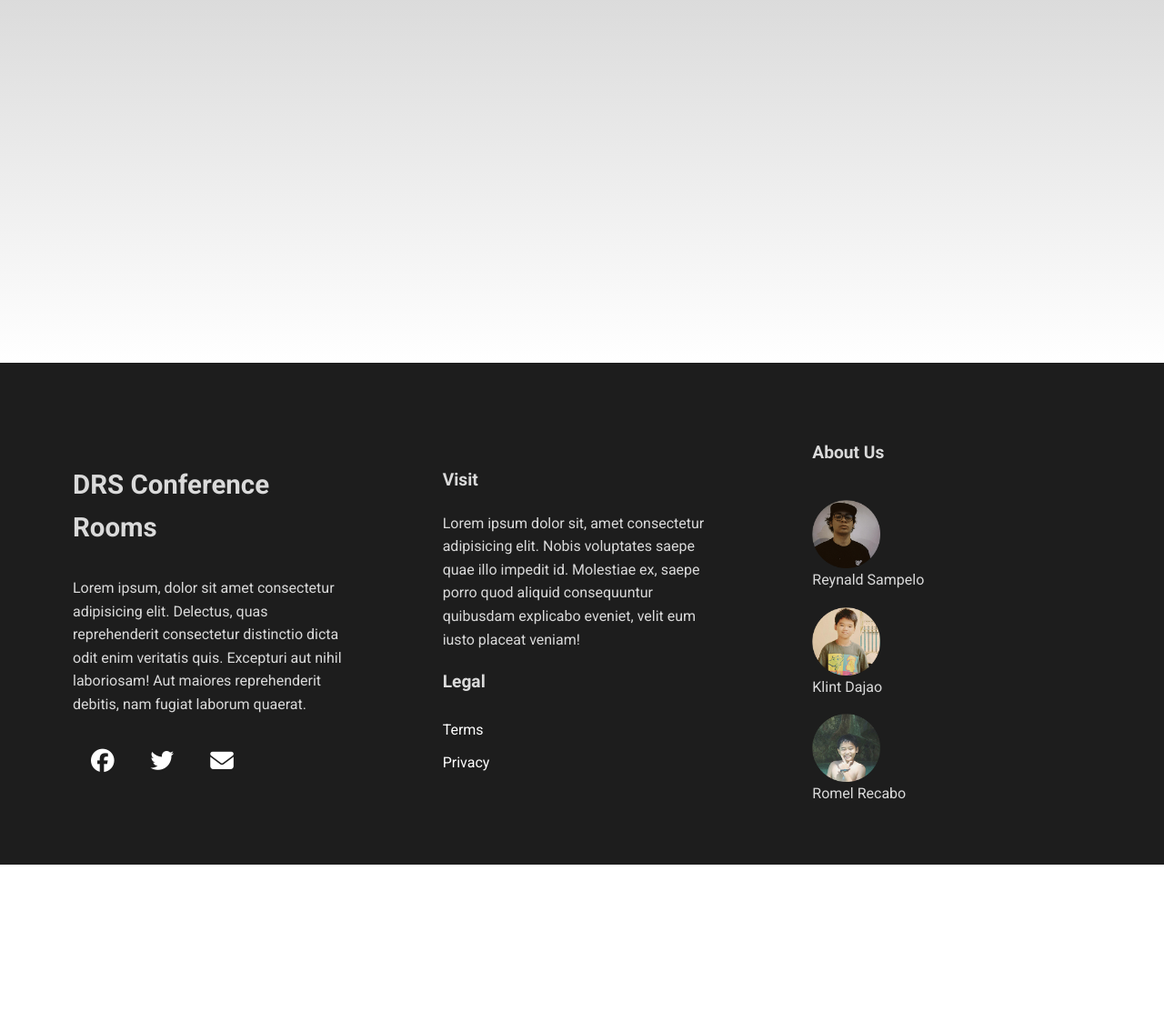
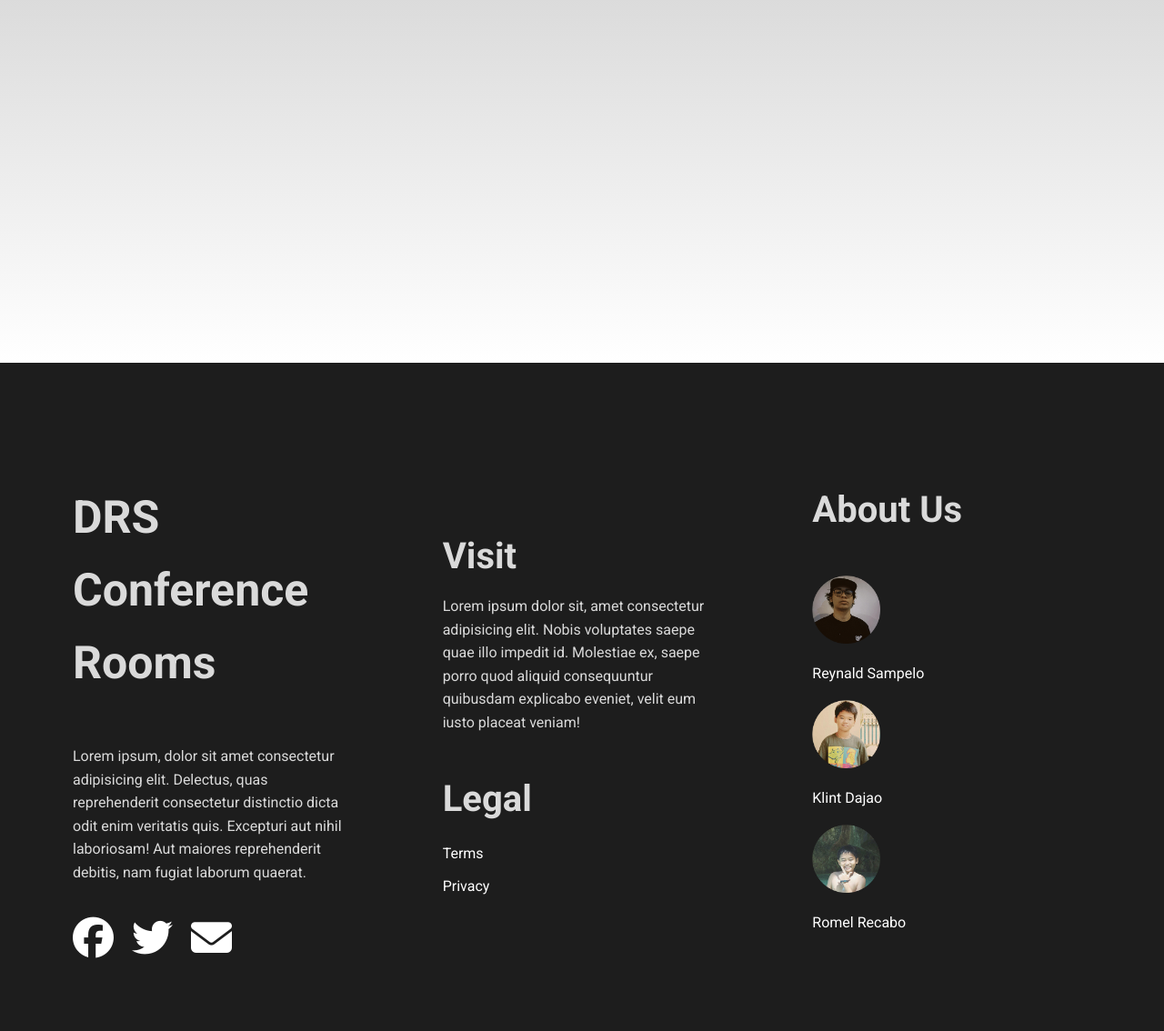
Before and after one commit to 1rkennethr1/DRS-Conference-Room-Reservation-System, a Django app: page /home/ in a window 1280 px wide. Shown: the part 1681-2815 px from the top of the page at 91% size. Before the commit the page ends 2632 px from the top, so only its background shows below. Run offline with Django 3.2, Linux system fonts and the light colour scheme; some libraries are stand-ins or nearby versions.

Commit message:
font sizes to pixels, footer media queries

```diff
--- a/ReservationSystem/static/css/styles.css
+++ b/ReservationSystem/static/css/styles.css
@@ -356,10 +370,8 @@ h3{
 }
 
 .footer-container{
-	height: 69vh;
+	min-height: 69vh;
 	background: rgb(29, 29, 29);
-	display: grid;
-	place-items: center;
 	display: grid;
 	grid-template-columns: 1fr 1fr 1fr;
 	grid-template-rows: 1fr;
@@ -368,14 +380,13 @@ h3{
 		". . .";
 	justify-content: center;
 	align-content: center;
-	justify-items: center;
 	align-items: center;
 	padding: 5em;
 	color:  rgb(218, 218, 218);
 }
 
 .brand h3{
-	font-size: 2.3vw;
+	font-size: 50px;
 }
 .brand ul{
 	margin:1em 0;
@@ -387,8 +398,8 @@ h3{
 	text-align: center;
 	display: block;
 	float: left;
-	font-size: 2vw;
-	padding: 20px;
+	font-size: 45px;
+	padding: 20px 20px 0 0;
 	color: #fff;
 }
 .brand a:hover{
@@ -397,7 +408,8 @@ h3{
 }
 
 .loc h3{
-	font-size: 1.5vw;
+	font-size: 40px;
+	margin-bottom: 10px;
 }
 .loc li{
 	list-style-type: none;
@@ -412,22 +424,6 @@ h3{
 	transition: var(--transition);
 	color: rgb(104, 104, 104);
 }
-.aboutus-container {
-	max-height: 69;
-	display: grid;
-	grid-template-columns: 1fr;
-	grid-template-rows: 1fr 1fr 1fr 1fr;
-	gap: 17px 1px;
-	grid-template-areas:
-			"."
-			"."
-			"."
-			".";
-	justify-content: center;
-	align-content: center;
-	justify-items: start;
-	align-items: center;
-}
 
 .aboutus img{
 	width: 30%;
@@ -436,11 +432,39 @@ h3{
 }
 
 .aboutus h3{
-	font-size: 1.5vw;
+	font-size: 40px;
 }
 
 .p1{
 	display:flex;
 	flex-wrap: wrap;
 	align-items: center;
+	margin: 1em 0;
 }
+.p1 img{
+	margin-bottom: 20px;
+}
+
+.p1 a{
+	text-decoration: none;
+	color: #fff;
+}
+
+.p1 a:hover{
+	transition: var(--transition);
+	color: rgb(104, 104, 104);
+}
+
+@media screen and (max-width: 992px) {
+	.footer-container{
+
+		grid-template-columns: 1fr;
+		grid-template-rows: 1fr 1fr 1fr;
+		gap: 0px 100px;
+		grid-template-areas:
+			"."
+			"."
+			".";
+
+	}
+}
--- a/ReservationSystem/templates/index.html
+++ b/ReservationSystem/templates/index.html
@@ -136,6 +136,7 @@
 						<li><a href=""><i class="fa-solid fa-envelope"></i></a></li>
 					</ul>
 				</div>
+
 				<div class="loc">
 					<h3>Visit</h3>
 					<p>Lorem ipsum dolor sit, amet consectetur adipisicing elit. Nobis voluptates saepe quae illo impedit id. Molestiae ex, saepe porro quod aliquid consequuntur quibusdam explicabo eveniet, velit eum iusto placeat veniam!</p>
@@ -148,36 +149,33 @@
 
 				<div class="aboutus">
 
-						<div class="aboutus-container">
 							<h3>About Us</h3>
 							<div class="p1">
 								<div>
 									<img src="{% static 'images/bo.png'%}" alt="">
 								</div>
-								<div class="name">
-									<p>Reynald Sampelo</p>
-								</div>
+
+									<a href="https://web.facebook.com/sampeloreynald/"><p>Reynald Sampelo</p></a>
+
 							</div>
 							<div class="p1">
 								<div>
 									<img src="{% static 'images/dajao.png'%}" alt="">
 								</div>
-								<div class="name">
-									<p>Klint Dajao</p>
-								</div>
+
+									<a href="https://web.facebook.com/klint.dajao"><p>Klint Dajao</p></a>
+
 							</div>
 							<div class="p1">
 								<div>
 									<img src="{% static 'images/recabo.png'%}" alt="">
 								</div>
 								<div class="name">
-									<p>Romel Recabo</p>
+									<a href="https://web.facebook.com/rkenneth3559"><p>Romel Recabo</p></a>
 								</div>
 							</div>
-
 						</div>
 
-				</div>
 		</section>
 		<!-- end of footer -->
 	</body>
```
Also changed, not shown: other parts of ReservationSystem/static/css/styles.css (+23 -9 lines).
